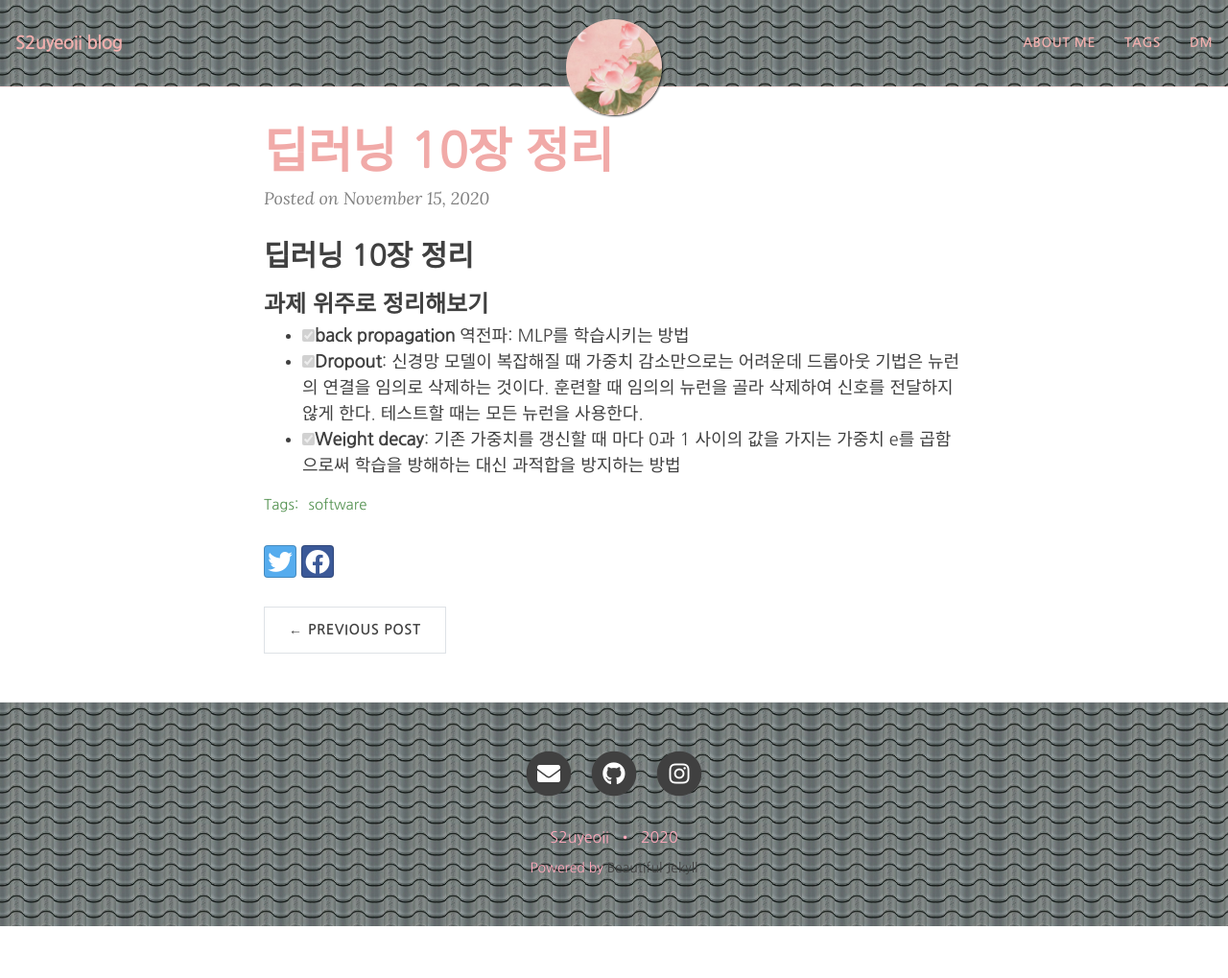
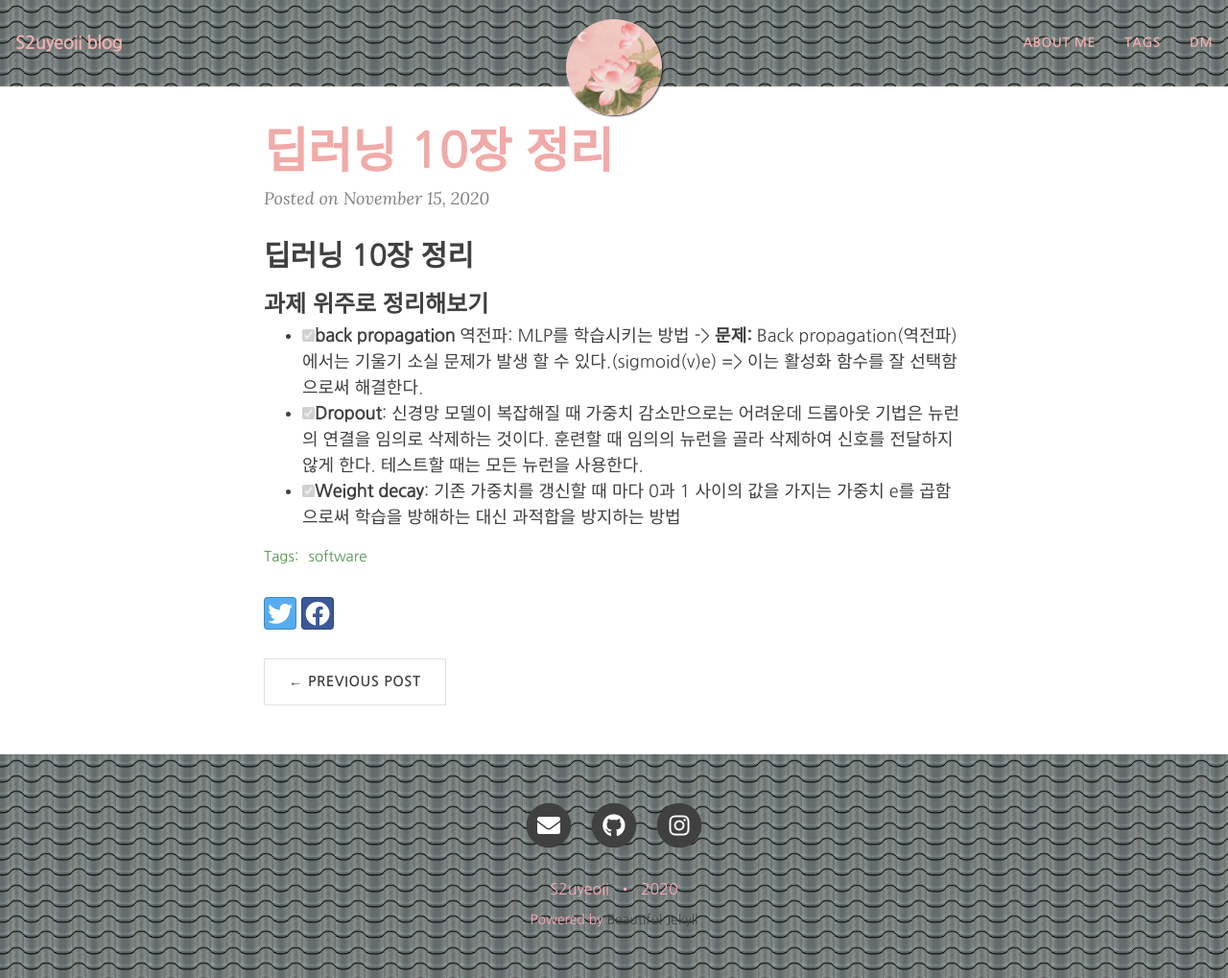
Before and after one commit to yeoneed/yeoneed.github.io, a Jekyll site: the page built from _posts/2020-11-15-딥러닝 10장.md, in a window 1280 px wide and 1019 px high. Shown: the whole window at 96% size. Built offline with Jekyll 4.4.1, drawn with Linux system fonts in a browser that asks for light colours; nearby versions of some CDN libraries; some web fonts are replaced.

Commit message:
Update 2020-11-15-딥러닝 10장.md

```diff
--- a/_posts/2020-11-15-딥러닝 10장.md
+++ b/_posts/2020-11-15-딥러닝 10장.md
@@ -11,5 +11,7 @@ tags: [software]
 
 ### 과제 위주로 정리해보기
 - [x] <strong>back propagation</strong> 역전파: MLP를 학습시키는 방법
+-> <strong>문제:</strong> Back propagation(역전파)에서는 기울기 소실 문제가 발생 할 수 있다.(sigmoid(v)e)
+=> 이는 활성화 함수를 잘 선택함으로써 해결한다.
 - [x] <strong>Dropout</strong>: 신경망 모델이 복잡해질 때 가중치 감소만으로는 어려운데 드롭아웃 기법은 뉴런의 연결을 임의로 삭제하는 것이다. 훈련할 때 임의의 뉴런을 골라 삭제하여 신호를 전달하지 않게 한다. 테스트할 때는 모든 뉴런을 사용한다.
 - [x] <strong>Weight decay</strong>: 기존 가중치를 갱신할 때 마다 0과 1 사이의 값을 가지는 가중치 e를 곱함으로써 학습을 방해하는 대신 과적합을 방지하는 방법
```
